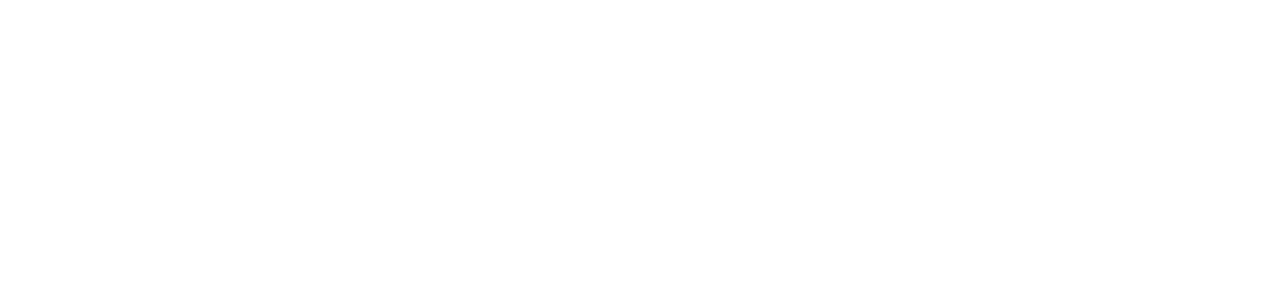
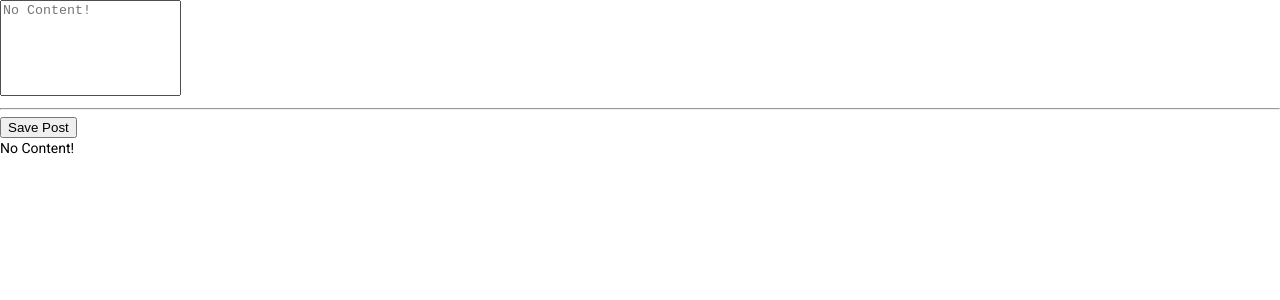
Before and after one commit to psyzed/MEAN-Powered-BlogSite, an Angular app: page / in a window 1280 px wide. Shown: the top 300 px of the page. Built offline with nearby package versions, Linux system fonts and the light colour scheme.

Commit message:
added angular material to the project

```diff
--- a/angular.json
+++ b/angular.json
@@ -23,6 +23,7 @@
               "src/assets"
             ],
             "styles": [
+              "./node_modules/@angular/material/prebuilt-themes/pink-bluegrey.css",
               "src/styles.css"
             ],
             "scripts": []
@@ -90,6 +91,7 @@
               "src/assets"
             ],
             "styles": [
+              "./node_modules/@angular/material/prebuilt-themes/pink-bluegrey.css",
               "src/styles.css"
             ],
             "scripts": []
--- a/package.json
+++ b/package.json
@@ -11,10 +11,12 @@
   "private": true,
   "dependencies": {
     "@angular/animations": "^14.2.0",
+    "@angular/cdk": "^14.2.5",
     "@angular/common": "^14.2.0",
     "@angular/compiler": "^14.2.0",
     "@angular/core": "^14.2.0",
     "@angular/forms": "^14.2.0",
+    "@angular/material": "^14.2.5",
     "@angular/platform-browser": "^14.2.0",
     "@angular/platform-browser-dynamic": "^14.2.0",
     "@angular/router": "^14.2.0",
--- a/src/app/app.component.html
+++ b/src/app/app.component.html
@@ -0,0 +1 @@
+<app-create-posts></app-create-posts>
--- /dev/null
+++ b/src/app/posts/create-posts/create-posts.component.html
@@ -0,0 +1,4 @@
+<textarea rows="6" style="resize: none" [placeholder]="newPost" [(ngModel)]="enteredValue"></textarea>
+<hr />
+<button (click)="onAddPost()">Save Post</button>
+<p>{{ newPost }}</p>
--- /dev/null
+++ b/src/app/posts/create-posts/create-posts.component.ts
@@ -0,0 +1,19 @@
+import { Component, OnInit } from '@angular/core';
+
+@Component({
+  selector: 'app-create-posts',
+  templateUrl: './create-posts.component.html',
+  styleUrls: ['./create-posts.component.css'],
+})
+export class CreatePostsComponent implements OnInit {
+  enteredValue: string = '';
+  newPost: string = 'No Content!';
+
+  constructor() {}
+
+  ngOnInit(): void {}
+
+  onAddPost() {
+    this.newPost = this.enteredValue;
+  }
+}
--- a/src/index.html
+++ b/src/index.html
@@ -6,8 +6,11 @@
   <base href="/">
   <meta name="viewport" content="width=device-width, initial-scale=1">
   <link rel="icon" type="image/x-icon" href="favicon.ico">
+  <link rel="preconnect" href="https://fonts.gstatic.com">
+  <link href="https://fonts.googleapis.com/css2?family=Roboto:wght@300;400;500&display=swap" rel="stylesheet">
+  <link href="https://fonts.googleapis.com/icon?family=Material+Icons" rel="stylesheet">
 </head>
-<body>
+<body class="mat-typography">
   <app-root></app-root>
 </body>
 </html>
--- a/src/styles.css
+++ b/src/styles.css
@@ -1 +1,4 @@
 /* You can add global styles to this file, and also import other style files */
+
+html, body { height: 100%; }
+body { margin: 0; font-family: Roboto, "Helvetica Neue", sans-serif; }
```
Also changed, not shown: src/app/app.module.ts (+7 -9 lines), src/app/posts/create-posts/create-posts.component.css (added), 2 other files (tests, documents, lock files or other folders).
